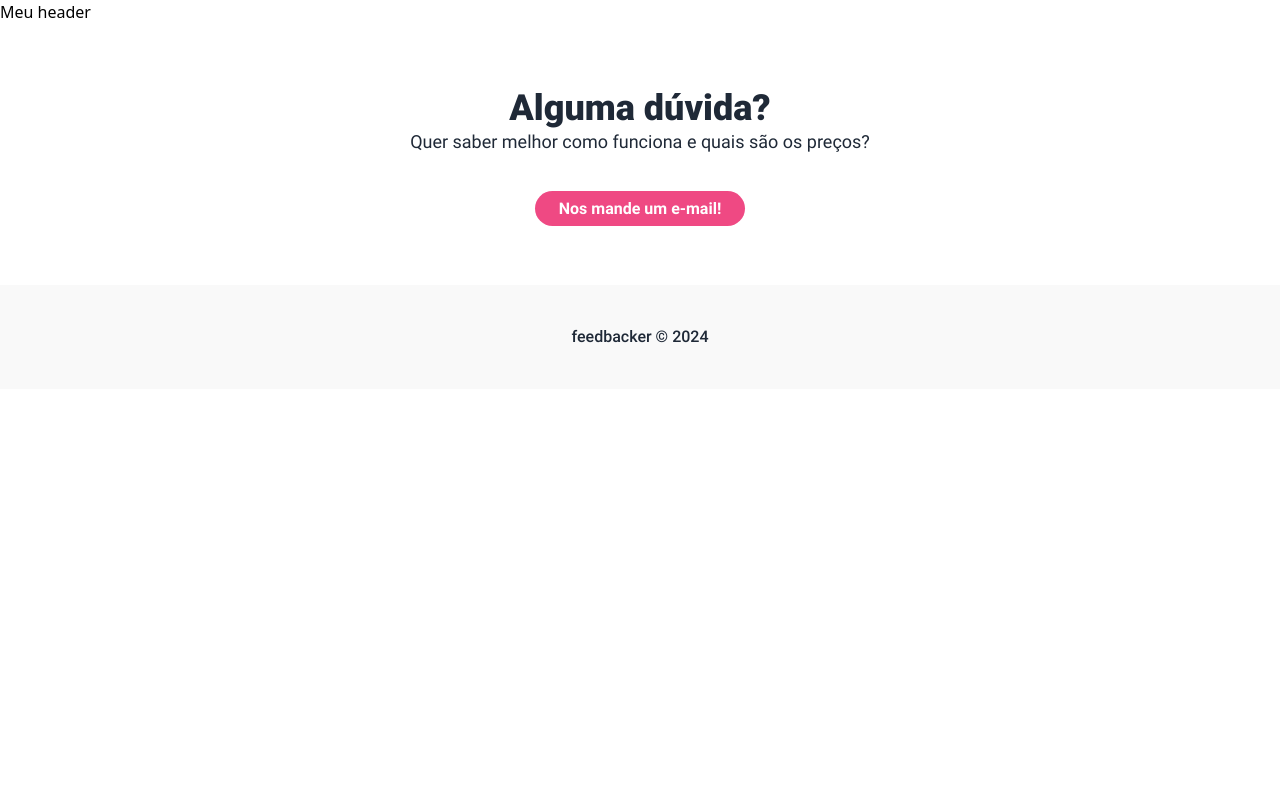
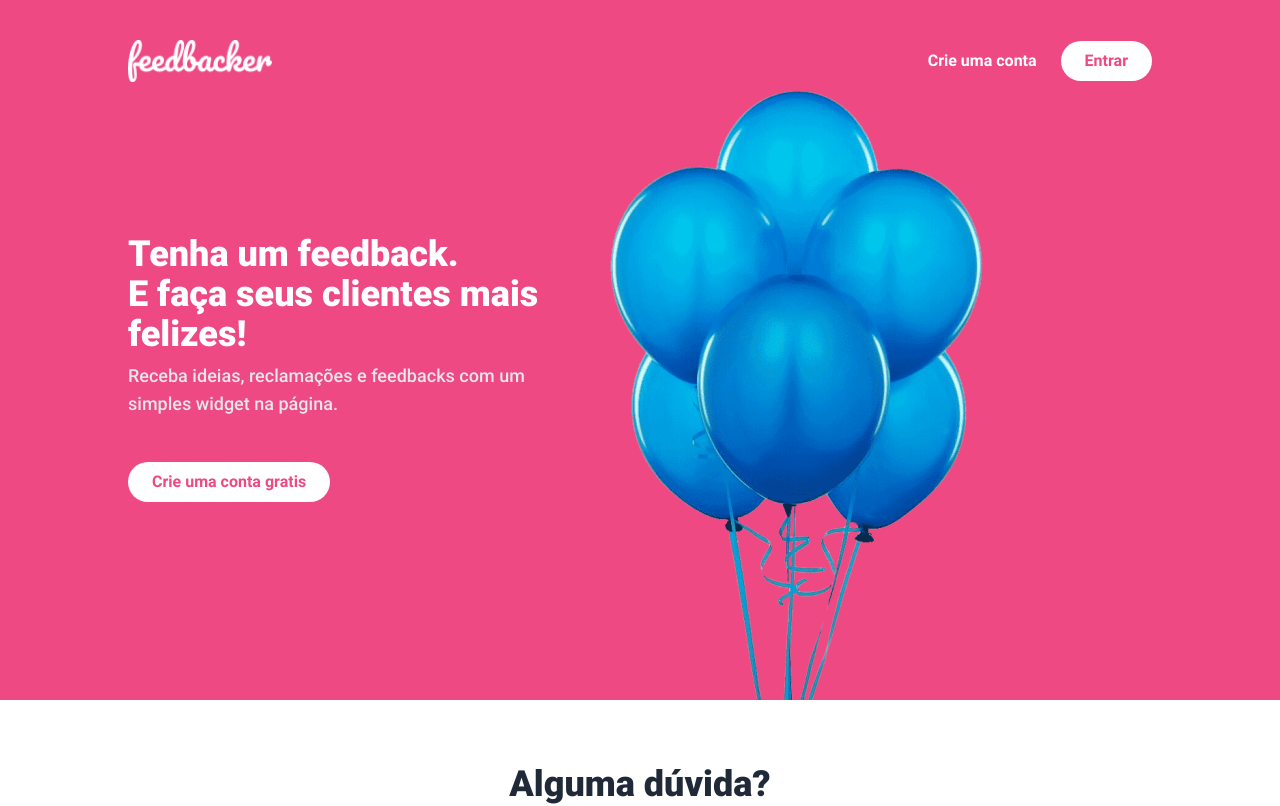
Before and after one commit to V-Matheus/feedBacker, a Vue app: page / in a window 1280 px wide. Shown: the top 806 px of the page. Built offline with nearby package versions, Linux system fonts and the light colour scheme.

Commit message:
criando tela inicial 2

```diff
--- a/src/views/Home/CustomHeader.vue
+++ b/src/views/Home/CustomHeader.vue
@@ -1,7 +1,72 @@
 <template>
-  <h1>Meu header</h1>
+  <header class="header">
+    <div class="header-group">
+      <div class="flex items-center justify-between py-10">
+        <div class="w-28 lg:w-36">
+          <img
+            class="w-full"
+            src="../../assets/images/logo_white.png"
+            alt="logo"
+          />
+        </div>
+
+        <div class="flex">
+          <button
+            class="px-6 py-2 font-bold rounded-full text-white focus:outlin"
+          >
+            Crie uma conta
+          </button>
+          <button
+            class="px-6 py-2 font-bold bg-white rounded-full text-brand-main focus:outlin"
+          >
+            Entrar
+          </button>
+        </div>
+      </div>
+
+      <div class="flex flex-col mt-28 space-y-2">
+        <h1 class="text-4xl font-black text-white">
+          Tenha um feedback. <br />
+          E faça seus clientes mais <br class="hidden lg:inline-block" />
+          felizes!
+        </h1>
+        <p class="text-lg font-medium text-gray-200">
+          Receba ideias, reclamações e feedbacks com um
+          <br class="hidden lg:inline-block" />
+          simples widget na página.
+        </p>
+        <div>
+          <button
+            class="px-6 py-2 font-bold bg-white rounded-full text-brand-main focus:outlin mt-9"
+          >
+            Crie uma conta gratis
+          </button>
+        </div>
+      </div>
+    </div>
+  </header>
 </template>
 
 <script>
 export default {};
 </script>
+
+<style lang="postcss" scoped>
+.header {
+  @apply bg-brand-main w-full flex justify-center;
+  height: 700px;
+}
+
+.header-group {
+  @apply flex flex-col w-4/5 max-w-6xl;
+}
+
+@media (min-width: 640px) {
+  .header-group {
+    background-image: url(../../assets/images/blue_balloons.png);
+    background-size: 628px;
+    background-position: 90% 100%;
+    background-repeat: no-repeat;
+  }
+}
+</style>
```
